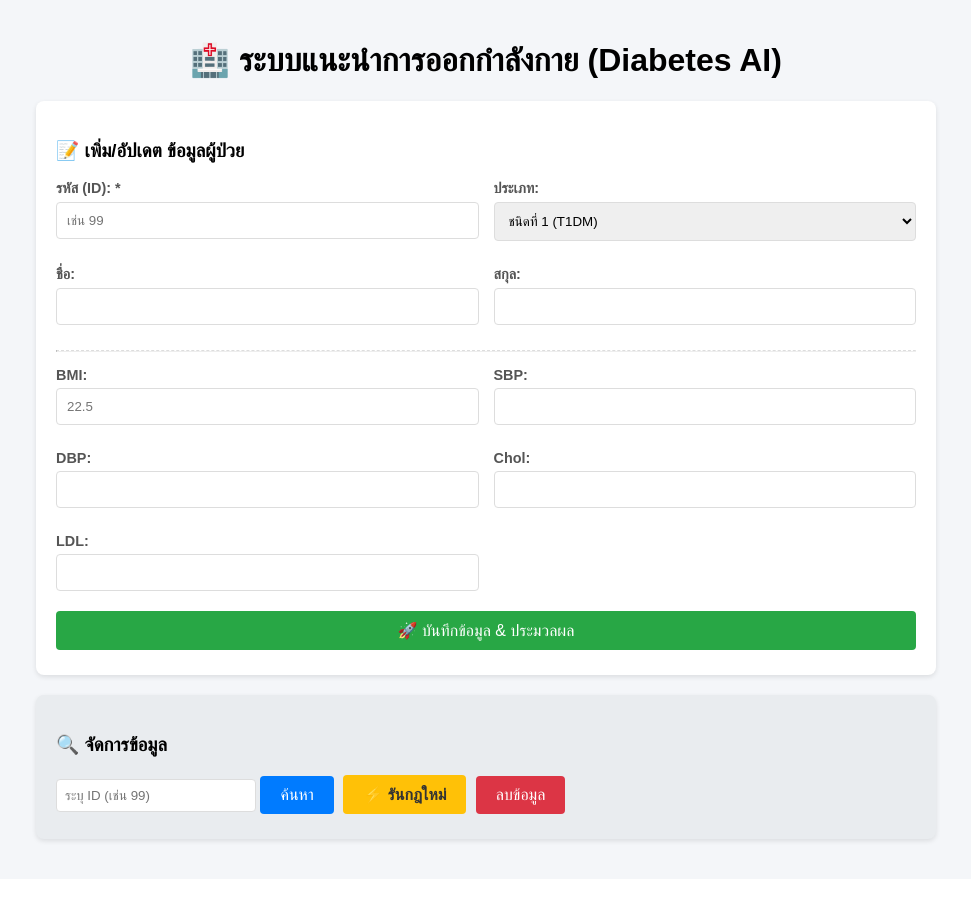
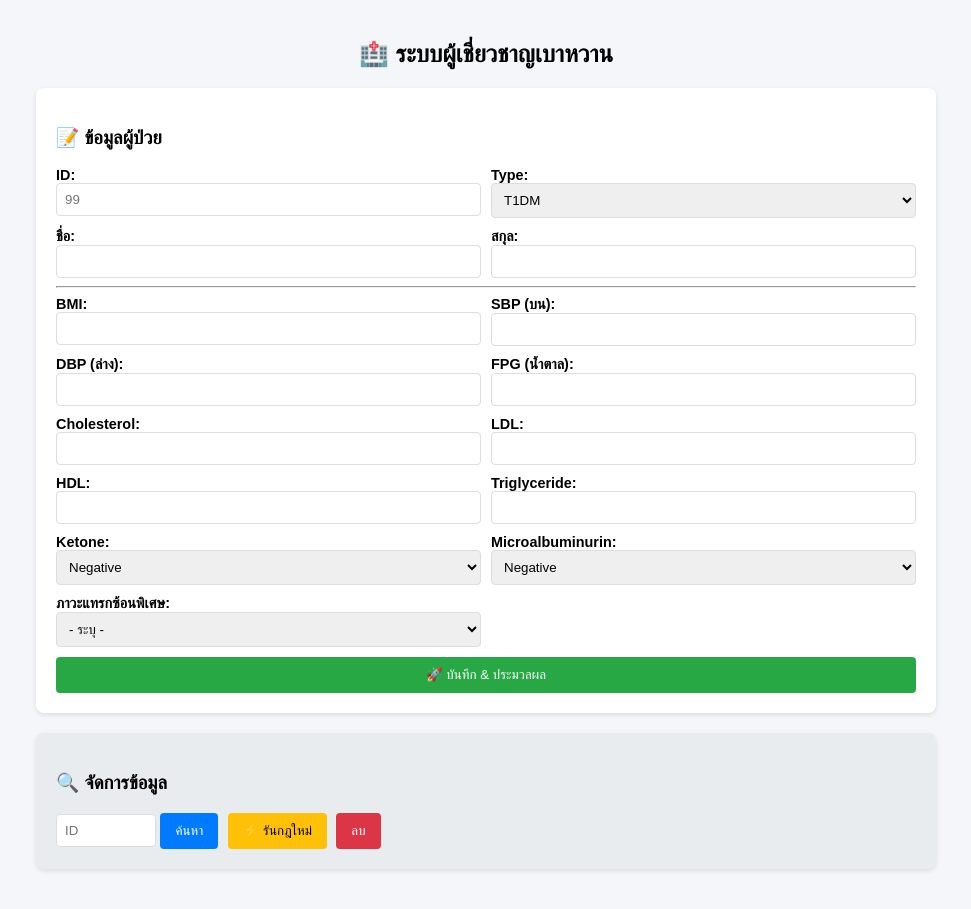
Before and after one commit to cheetahzaza555/web_reccom_diabete, a Flask app: page / in a window 1280 px wide. Shown: the whole page, without its empty margins (154-1125 px from the left). Before the commit the page ends 845 px from the top, so only its background shows below. Run offline with Flask 3, Linux system fonts and the light colour scheme.

Commit message:
มันติดคนที่22

```diff
--- a/back_end/app.py
+++ b/back_end/app.py
@@ -3,69 +3,43 @@ import services
 
 app = Flask(__name__)
 
-# --- หน้าแรก ---
 @app.route('/')
-def home():
-    return render_template('index.html')
+def home(): return render_template('index.html')
 
-# --- API 1: เพิ่มข้อมูล + ประมวลผล ---
 @app.route('/api/analyze', methods=['POST'])
 def analyze():
     data = request.json
     try:
-        # 1. บันทึกข้อมูลดิบลง DB ก่อน
         services.save_raw_patient_data(data)
-
-        # 2. สั่งรัน Reasoner
-        recs, warns = services.process_patient_realtime(data['id'])
-
-        return jsonify({
-            "status": "ok",
-            "exercises": recs,
-            "warnings": warns
-        })
+        # ✅ รับ 4 ค่า
+        recs, warns, comorbs, complis = services.process_patient_realtime(data['id'])
+        return jsonify({ "status": "ok", "exercises": recs, "warnings": warns, "comorbs": comorbs, "complis": complis })
     except Exception as e:
-        print(f"Error: {e}")
         return jsonify({"status": "error", "message": str(e)}), 500
 
-# --- API 2: ค้นหาข้อมูลผู้ป่วย ---
 @app.route('/api/patient/<id>', methods=['GET'])
 def get_patient(id):
     try:
-        print(f"Fetching patient profile for ID: {id}")
         result = services.get_patient_profile(id)
-        if not result:
-            return jsonify({"status": "error", "message": "Not found"}), 404
+        if not result: return jsonify({"status": "error", "message": "Not found"}), 404
         return jsonify(result)
-    except Exception as e:
-        return jsonify({"status": "error", "message": str(e)}), 500
+    except Exception as e: return jsonify({"status": "error", "message": str(e)}), 500
 
-# --- API 3: ลบข้อมูล ---
 @app.route('/api/delete/<id>', methods=['DELETE'])
 def delete_patient(id):
     try:
         services.delete_patient(id)
-        return jsonify({"status": "ok", "message": f"ลบข้อมูล ID {id} สำเร็จ"})
-    except Exception as e:
-        return jsonify({"status": "error", "message": str(e)}), 500
+        return jsonify({"status": "ok", "message": "Deleted"})
+    except Exception as e: return jsonify({"status": "error", "message": str(e)}), 500
 
-# --- API 4: รันกฎใหม่ (Reprocess) ---
 @app.route('/api/reprocess/<id>', methods=['POST'])
 def reprocess_patient(id):
     try:
-        recs, warns = services.process_patient_realtime(id)
-
-        if recs is None:
-            return jsonify({"status": "error", "message": "ไม่พบข้อมูลผู้ป่วยใน DB"}), 404
-
-        return jsonify({
-            "status": "ok",
-            "message": "รันกฎใหม่สำเร็จ",
-            "exercises": recs,
-            "warnings": warns
-        })
-    except Exception as e:
-        return jsonify({"status": "error", "message": str(e)}), 500
+        # ✅ รับ 4 ค่า
+        recs, warns, comorbs, complis = services.process_patient_realtime(id)
+        if recs is None: return jsonify({"status": "error", "message": "Not found"}), 404
+        return jsonify({ "status": "ok", "message": "Success", "exercises": recs, "warnings": warns, "comorbs": comorbs, "complis": complis })
+    except Exception as e: return jsonify({"status": "error", "message": str(e)}), 500
 
 if __name__ == '__main__':
     print("🚀 Server started at http://localhost:5000")
--- a/back_end/templates/index.html
+++ b/back_end/templates/index.html
@@ -3,86 +3,84 @@
 <head>
     <meta charset="UTF-8">
     <meta name="viewport" content="width=device-width, initial-scale=1.0">
-    <title>ระบบแนะนำการออกกำลังกายผู้ป่วยเบาหวาน</title>
+    <title>Diabetes AI</title>
     <style>
-        body { font-family: 'Sarabun', sans-serif; max-width: 900px; margin: auto; padding: 20px; background-color: #f4f6f9; }
+        body { font-family: 'Sarabun', sans-serif; max-width: 900px; margin: auto; padding: 20px; background: #f4f6f9; }
         .card { background: white; padding: 20px; border-radius: 8px; box-shadow: 0 2px 5px rgba(0,0,0,0.1); margin-bottom: 20px; }
-        .form-grid { display: grid; grid-template-columns: 1fr 1fr; gap: 15px; }
-        .form-group { margin-bottom: 10px; }
-        label { display: block; margin-bottom: 5px; font-weight: bold; font-size: 0.9em; color: #555; }
-        input, select { width: 100%; padding: 10px; border: 1px solid #ddd; border-radius: 4px; box-sizing: border-box; }
-        button { padding: 10px 20px; border: none; cursor: pointer; border-radius: 4px; font-size: 16px; transition: 0.3s; margin-right: 5px; margin-bottom: 5px; }
-        .btn-green { background-color: #28a745; color: white; width: 100%; margin-top: 10px; }
-        .btn-blue { background-color: #007bff; color: white; }
-        .btn-red { background-color: #dc3545; color: white; }
-        .btn-orange { background-color: #ffc107; color: #333; font-weight: bold; }
-        #result, #searchResult { display: none; margin-top: 20px; }
+        .form-grid { display: grid; grid-template-columns: 1fr 1fr; gap: 10px; }
+        label { display: block; font-weight: bold; font-size: 0.9em; }
+        input, select { width: 100%; padding: 8px; border: 1px solid #ddd; border-radius: 4px; box-sizing: border-box; }
+        button { padding: 10px 15px; border: none; cursor: pointer; border-radius: 4px; margin-right: 5px; color: white; }
+        .btn-green { background: #28a745; width: 100%; margin-top: 10px; }
+        .btn-blue { background: #007bff; }
+        .btn-orange { background: #ffc107; color: black; }
+        .btn-red { background: #dc3545; }
         ul { padding-left: 20px; }
     </style>
 </head>
 <body>
-    <h1 style="text-align: center;">🏥 ระบบแนะนำการออกกำลังกาย (Diabetes AI)</h1>
+    <h2 style="text-align: center;">🏥 ระบบผู้เชี่ยวชาญเบาหวาน</h2>
 
     <div class="card">
-        <h3>📝 เพิ่ม/อัปเดต ข้อมูลผู้ป่วย</h3>
+        <h3>📝 ข้อมูลผู้ป่วย</h3>
         <div class="form-grid">
-            <div class="form-group"><label>รหัส (ID): *</label><input type="number" id="pid" placeholder="เช่น 99"></div>
-            <div class="form-group"><label>ประเภท:</label>
-                <select id="dtype">
-                    <option value="T1DM">ชนิดที่ 1 (T1DM)</option>
-                    <option value="T2DM">ชนิดที่ 2 (T2DM)</option>
+            <div><label>ID:</label><input type="number" id="pid" placeholder="99"></div>
+            <div><label>Type:</label><select id="dtype"><option value="T1DM">T1DM</option><option value="T2DM">T2DM</option></select></div>
+            <div><label>ชื่อ:</label><input type="text" id="fname"></div>
+            <div><label>สกุล:</label><input type="text" id="lname"></div>
+        </div>
+        <hr>
+        <div class="form-grid">
+            <div><label>BMI:</label><input type="number" step="0.1" id="bmi"></div>
+            <div><label>SBP (บน):</label><input type="number" id="sbp"></div>
+            <div><label>DBP (ล่าง):</label><input type="number" id="dbp"></div>
+            <div><label>FPG (น้ำตาล):</label><input type="number" id="fpg"></div>
+            <div><label>Cholesterol:</label><input type="number" id="chol"></div>
+            <div><label>LDL:</label><input type="number" id="ldl"></div>
+            <div><label>HDL:</label><input type="number" id="hdl"></div>
+            <div><label>Triglyceride:</label><input type="number" id="tri"></div>
+            <div><label>Ketone:</label>
+                <select id="ketone">
+                    <option value="Negative">Negative</option>
+                    <option value="Positive">Positive</option>
                 </select>
             </div>
-            <div class="form-group"><label>ชื่อ:</label><input type="text" id="fname"></div>
-            <div class="form-group"><label>สกุล:</label><input type="text" id="lname"></div>
+            <div><label>Microalbuminurin:</label>
+                <select id="micro">
+                    <option value="Negative">Negative</option>
+                    <option value="Positive">Positive</option>
+                </select>
+            </div>
+            <div><label>ภาวะแทรกซ้อนพิเศษ:</label>
+                <select id="special">
+                    <option value="None">- ระบุ -</option>
+                    <option value="NoOtherComplication">ไม่มีภาวะแทรกซ้อนอื่น (NoOther)</option>
+                </select>
+            </div>
         </div>
-        <hr style="border-top: 1px dashed #ddd; margin: 15px 0;">
-        <div class="form-grid">
-            <div class="form-group"><label>BMI:</label><input type="number" step="0.1" id="bmi" placeholder="22.5"></div>
-            <div class="form-group"><label>SBP:</label><input type="number" id="sbp"></div>
-            <div class="form-group"><label>DBP:</label><input type="number" id="dbp"></div>
-            <div class="form-group"><label>Chol:</label><input type="number" id="chol"></div>
-            <div class="form-group"><label>LDL:</label><input type="number" id="ldl"></div>
-        </div>
-        <button class="btn-green" onclick="analyzeData()">🚀 บันทึกข้อมูล & ประมวลผล</button>
+        <button class="btn-green" onclick="analyzeData()">🚀 บันทึก & ประมวลผล</button>
     </div>
 
-    <div id="result" class="card" style="border-left: 5px solid #28a745;">
-        <h3>ผลการวิเคราะห์ล่าสุด</h3>
-        <p><strong>คำเตือน:</strong> <span id="warnText">-</span></p>
-        <p><strong>ท่าออกกำลังกาย:</strong></p> <ul id="exList"></ul>
+    <div id="result" class="card" style="display:none; border-left: 5px solid #28a745;">
+        <h3>ผลการวิเคราะห์</h3>
+        <div style="display: grid; grid-template-columns: 1fr 1fr; gap: 20px;">
+            <div>
+                <p><strong>⚠️ คำเตือน:</strong></p><ul id="warnList"></ul>
+            </div>
+            <div>
+                <p><strong>🩺 ภาวะแทรกซ้อน:</strong></p><ul id="compliList" style="color:red;"></ul>
+            </div>
+        </div>
+        <p><strong>✅ แนะนำออกกำลังกาย:</strong></p><ul id="exList"></ul>
+        <p><strong>➕ โรคร่วม (Comorbidity):</strong></p><ul id="comorbList"></ul>
     </div>
 
-    <div class="card" style="background-color: #e9ecef;">
+    <div class="card" style="background: #e9ecef;">
         <h3>🔍 จัดการข้อมูล</h3>
-        <input type="text" id="search_id" placeholder="ระบุ ID (เช่น 99)" style="width: 200px; padding: 8px;">
+        <input type="text" id="search_id" placeholder="ID" style="width: 100px;">
         <button class="btn-blue" onclick="searchPatient()">ค้นหา</button>
         <button class="btn-orange" onclick="reprocessPatient()">⚡ รันกฎใหม่</button>
-        <button class="btn-red" onclick="deletePatient()">ลบข้อมูล</button>
-    </div>
-
-    <div id="searchResult" class="card" style="border: 1px solid #007bff;">
-        <h2 style="color: #007bff; margin-top: 0;">📋 ข้อมูลผู้ป่วย: <span id="show_id"></span></h2>
-        <div style="display: grid; grid-template-columns: 1fr 1fr; gap: 20px;">
-            <div>
-                <p><strong>ชื่อ-สกุล:</strong> <span id="show_name">-</span></p>
-                <p><strong>ประเภท:</strong> <span id="show_type">-</span></p>
-                <p><strong>BMI:</strong> <span id="show_bmi">-</span></p>
-            </div>
-            <div>
-                <p><strong>ความดัน:</strong> <span id="show_bp">-</span></p>
-                <p><strong>ไขมัน:</strong> <span id="show_lipid">-</span></p>
-            </div>
-        </div>
-        <hr>
-        <div style="background-color: #fff3cd; padding: 15px; border-radius: 5px;">
-            <h4 style="color: #856404; margin-top: 0;">⚠️ คำเตือนสุขภาพ</h4>
-            <ul id="show_warnings"></ul>
-        </div>
-        <div style="background-color: #d4edda; padding: 15px; border-radius: 5px; margin-top: 10px;">
-            <h4 style="color: #155724; margin-top: 0;">✅ ท่าออกกำลังกาย</h4>
-            <ul id="show_recs"></ul>
-        </div>
+        <button class="btn-red" onclick="deletePatient()">ลบ</button>
     </div>
 
     <script>
@@ -96,65 +94,61 @@
                 sbp: document.getElementById('sbp').value,
                 dbp: document.getElementById('dbp').value,
                 chol: document.getElementById('chol').value,
-                ldl: document.getElementById('ldl').value
+                ldl: document.getElementById('ldl').value,
+                hdl: document.getElementById('hdl').value,
+                tri: document.getElementById('tri').value,
+                fpg: document.getElementById('fpg').value,
+                ketone: document.getElementById('ketone').value,
+                micro: document.getElementById('micro').value,
+                special: document.getElementById('special').value // ✅ ส่งค่า special ไปด้วย
             };
-            if(!data.id || !data.bmi) { alert("กรอก ID และ BMI ก่อนครับ"); return; }
-
-            const btn = document.querySelector('.btn-green'); btn.innerText = "⏳ กำลังคิด..."; btn.disabled = true;
-            try {
-                const res = await fetch('/api/analyze', { method: 'POST', headers: {'Content-Type': 'application/json'}, body: JSON.stringify(data) });
-                const json = await res.json();
-                showResult(json, 'result');
-            } catch(e) { alert("Error: " + e); } finally { btn.innerText = "🚀 บันทึกข้อมูล & ประมวลผล"; btn.disabled = false; }
+            if(!data.id) return alert("ใส่ ID ก่อน");
+            const res = await fetch('/api/analyze', { method: 'POST', headers: {'Content-Type': 'application/json'}, body: JSON.stringify(data) });
+            const json = await res.json();
+            showResult(json);
         }
 
         async function searchPatient() {
             const id = document.getElementById('search_id').value;
-            if(!id) return alert("ใส่ ID ก่อนครับ");
+            if(!id) return;
             const res = await fetch(`/api/patient/${id}`);
             const json = await res.json();
-            if(json.status === 'error') { alert("ไม่เจอข้อมูล"); document.getElementById('searchResult').style.display = 'none'; return; }
+            if(json.status === 'error') { alert("ไม่พบ"); return; }
 
-            document.getElementById('searchResult').style.display = 'block';
-            document.getElementById('show_id').innerText = id;
-            document.getElementById('show_name').innerText = json.info.firstname + " " + json.info.lastname;
-            document.getElementById('show_type').innerText = json.info.type;
-            document.getElementById('show_bmi').innerText = json.info.bmi;
-            document.getElementById('show_bp').innerText = `${json.info.sbp} / ${json.info.dbp}`;
-            document.getElementById('show_lipid').innerText = `Chol: ${json.info.chol}, LDL: ${json.info.ldl}`;
-            displayLists(json.warnings, json.exercises, 'show_warnings', 'show_recs');
+            document.getElementById('result').style.display = 'block';
+            updateList('warnList', json.warnings);
+            updateList('exList', json.exercises);
+            updateList('comorbList', json.comorbs);
+            updateList('compliList', json.complis);
+
+            // คืนค่าฟอร์ม (ถ้ามี)
+            if(json.info.special) document.getElementById('special').value = json.info.special;
         }
 
         async function reprocessPatient() {
             const id = document.getElementById('search_id').value;
-            if(!id) return alert("ใส่ ID ก่อนครับ");
-            const btn = document.querySelector('.btn-orange'); btn.disabled = true;
-            try {
-                const res = await fetch(`/api/reprocess/${id}`, { method: 'POST' });
-                const json = await res.json();
-                if(json.status === 'ok') { alert("✅ คิดใหม่เสร็จแล้ว!"); searchPatient(); }
-                else alert(json.message);
-            } catch(e) { alert(e); } finally { btn.disabled = false; }
+            if(!id) return;
+            const res = await fetch(`/api/reprocess/${id}`, { method: 'POST' });
+            const json = await res.json();
+            if(json.status === 'ok') { alert("เสร็จสิ้น"); searchPatient(); }
         }
 
         async function deletePatient() {
             const id = document.getElementById('search_id').value;
-            if(!id || !confirm("ลบจริงนะ?")) return;
-            await fetch(`/api/delete/${id}`, { method: 'DELETE' });
-            alert("ลบเรียบร้อย"); document.getElementById('searchResult').style.display = 'none';
+            if(confirm("ลบ?")) await fetch(`/api/delete/${id}`, { method: 'DELETE' });
         }
 
-        function showResult(result, elId) {
-            document.getElementById(elId).style.display = 'block';
-            document.getElementById('warnText').innerText = result.warnings.join(", ") || "ไม่มี";
-            const list = document.getElementById('exList'); list.innerHTML = "";
-            (result.exercises.length ? result.exercises : ["ไม่มีคำแนะนำ"]).forEach(x => list.innerHTML += `<li>${x}</li>`);
+        function showResult(json) {
+            document.getElementById('result').style.display = 'block';
+            updateList('warnList', json.warnings);
+            updateList('exList', json.exercises);
+            updateList('comorbList', json.comorbs);
+            updateList('compliList', json.complis);
         }
-        function displayLists(w, e, wId, eId) {
-            const wl = document.getElementById(wId); wl.innerHTML = "";
-            (w.length ? w : ["ไม่มี"]).forEach(x => wl.innerHTML += `<li>${x}</li>`);
-            const el = document.getElementById(eId); el.innerHTML = "";
-            (e.length ? e : ["ไม่มี"]).forEach(x => el.innerHTML += `<li>${x}</li>`);
+
+        function updateList(id, items) {
+            const el = document.getElementById(id); el.innerHTML = "";
+            (items && items.length ? items : ["-"]).forEach(x => el.innerHTML += `<li>${x}</li>`);
         }
     </script>
 </body>
```
Also changed, not shown: back_end/services.py (+202 -83 lines).
